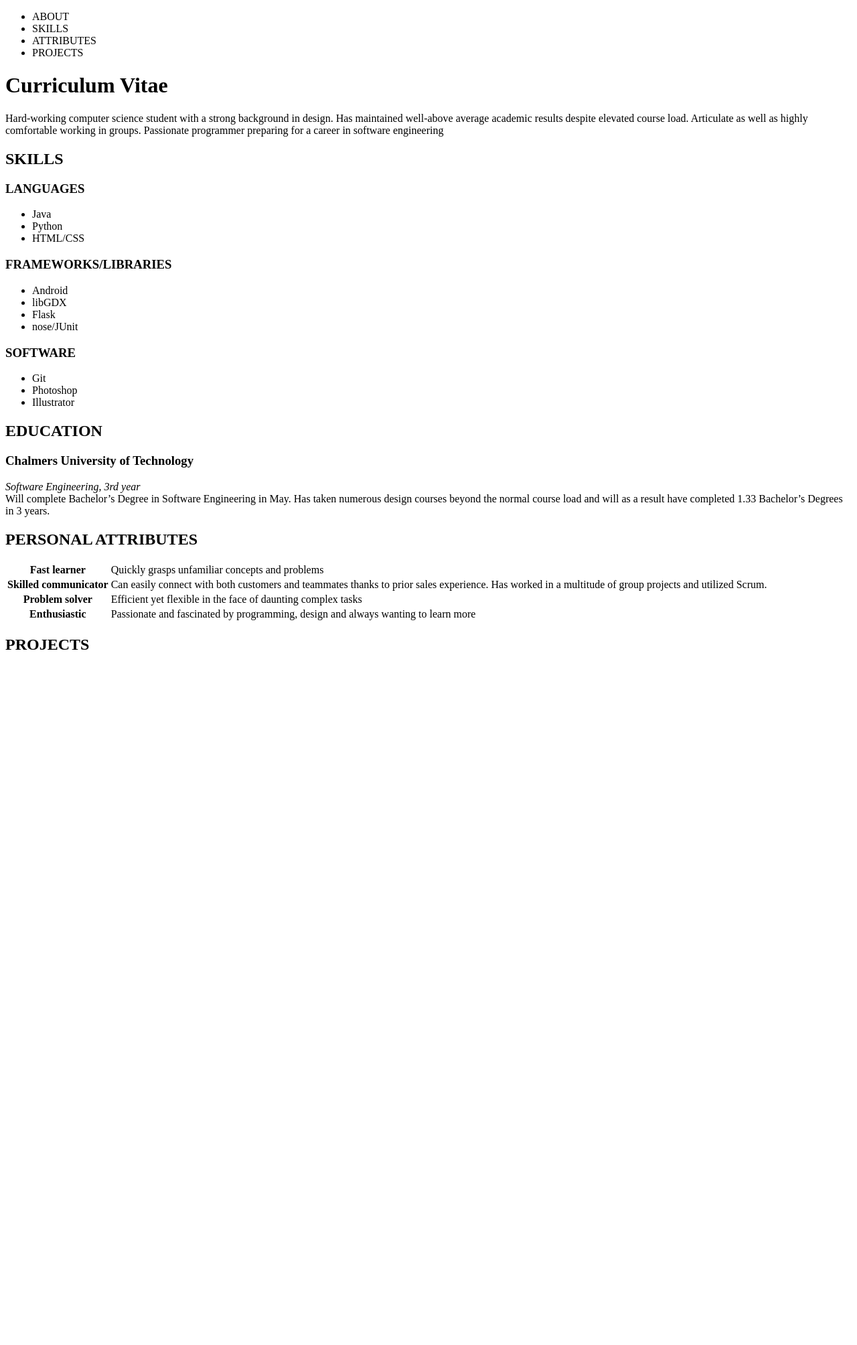
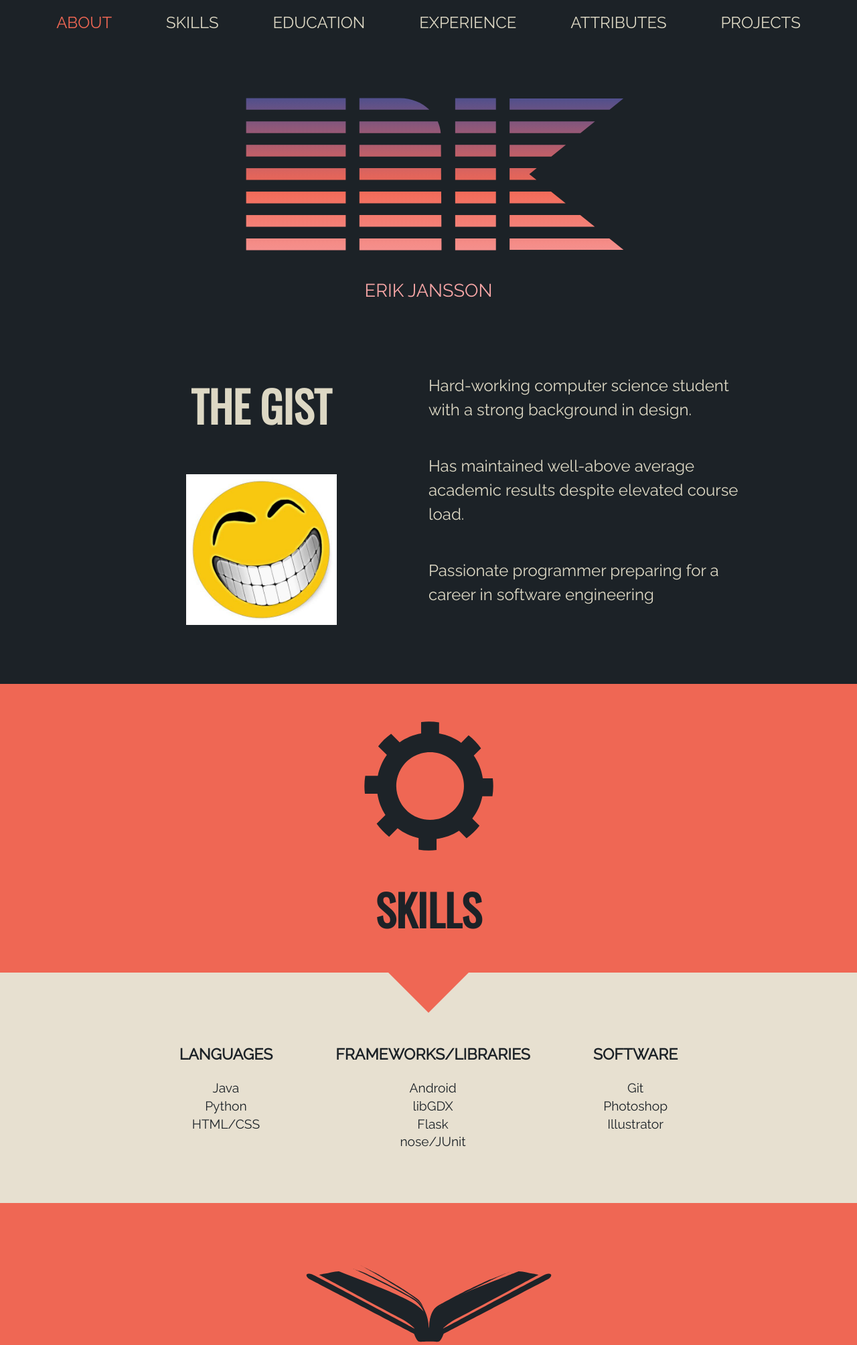
Before and after one commit to iyor/venndev, a Flask app: page /cv in a window 1280 px wide. Shown: the top 2008 px of the page at 67% size. Before the commit the page ends 970 px from the top, so only its background shows below. Run offline with Flask 2, Linux system fonts and the light colour scheme; some libraries are stand-ins or nearby versions.

Commit message:
Finished basic version of site

```diff
--- a/app/static/css/cv.css
+++ b/app/static/css/cv.css
@@ -0,0 +1,171 @@
+* {
+	margin: 0;
+	padding: 0;
+	font-family: 'Raleway', sans-serif;
+}
+nav {
+	position: fixed;
+	width: 100%;
+	height: 4em;
+	text-align: center;
+	background-color: #1C2227;
+}
+nav ul li{
+	display: inline-block;
+	text-align: center;
+	margin: 0 3%;
+	padding-top: 0.8em;
+	font-size: 150%;
+}
+nav a {
+	transition: 0.20s;
+	text-decoration: none;
+	color: #DDD8C4;
+}
+nav a.active, nav a:hover {
+    color: #EF6754;
+}
+h1 {
+	display: none;
+}
+#logo {
+	margin-bottom: -1.2em;
+	padding-top: 7em;
+}
+#name {
+	color: #F7A6A6;
+	text-align: center;
+	font-size: 170%;
+	margin-bottom: 4em;
+}
+#intro {
+	background-color: #1C2227;
+	color: #DDD8C4;
+}
+#gistContainer, .sectionbody, section img {
+	max-width: 1000px;
+	margin-left: auto;
+	margin-right: auto;
+}
+#intro #titlepic {
+	float: left;
+	width: 50%;
+}
+
+#intro #description {
+	float: right;
+	line-height: 1.5;
+	display: block;
+	width: 50%;
+}
+.aboutText {
+	font-size: 150%;
+	margin-bottom: 2em;
+}
+#aboutText3 {
+	margin-bottom: 0;
+}
+.floatClearer {
+	clear:both;
+	padding-top: 4em;
+}
+ h2 {
+	font-family: 'Oswald', sans-serif;
+	text-align: center;
+	font-size: 400%;
+	margin-bottom: 0.5em;
+}
+section img {
+	display: block;
+	padding: 1.5em;
+	background-color:
+}
+
+section {
+	background-color: #E7E0D0;
+	color: #1C2227;
+}
+
+.sectionhead {
+	background-color: #EF6754;
+	padding: 1em;
+}
+
+.sectionbody {
+	padding-bottom: 4em;
+	font-size: 120%;
+	line-height: 1.3em;
+}
+
+.arrow-down {
+ 	width: 0;
+    height: 0;
+	display: block;
+	border-left: 60px solid transparent;
+	border-right: 60px solid transparent;
+	border-top: 60px solid #EF6754;
+	margin-left: auto;
+	margin-right: auto;
+	margin-bottom: 3em;
+}
+
+#skills table {
+	margin: auto;
+}
+
+#skills table thead tr th {
+	padding: 0 2em 1em 2em;
+	font-size: 120%;
+}
+#skills table tbody tr td {
+	padding: 0 2em 0 2em;
+	text-align: center;
+}
+.sectionbody em {
+	font-size: 80%;
+}
+
+#attributes th {
+	text-align: right;
+	padding-right: 2em;
+	padding-bottom: 2em;
+	width: 30%;
+}
+#attributes td {
+	width: 50%;
+	padding-bottom: 2em;
+}
+#attributes tr {
+	margin: 20em;
+}
+.project, #githublink {
+	width: 25.5%;
+	margin:	1em;
+	padding: 1em;
+	background-color: #AFACA1;
+	border-radius: 12px;
+	transition: .25s;
+}
+.project {
+	min-height: 8.3em;
+	float: left;
+}
+.project h3 {
+	margin-bottom: 1em;
+}
+.project a , a{
+	text-decoration: none;
+	color: #1C2227;
+}
+.project:hover, .project:focus, #githublink:hover, #githublink:focus {
+	background-color: #BBBBBB;
+}
+.project:visited, #githublink a:visited {
+	text-decoration: none;
+	color: #1C2227;
+}
+#githublink {
+	margin: auto;
+	font-size: 200%;
+	text-align: center;
+}
--- /dev/null
+++ b/app/static/js/nav.js
@@ -0,0 +1,31 @@
+var sections = $('section')
+	, nav = $('nav')
+	, nav_height = nav.outerHeight();
+
+$(window).on('scroll', function () {
+	var cur_pos = $(this).scrollTop();
+
+	sections.each(function() {
+		var top = $(this).offset().top - nav_height,
+			bottom = top + $(this).outerHeight();
+
+		if (cur_pos >= top && cur_pos <= bottom) {
+			nav.find('a').removeClass('active');
+			sections.removeClass('active');
+
+			$(this).addClass('active');
+			nav.find('a[href="#'+$(this).attr('id')+'"]').addClass('active');
+		}
+	});
+});
+
+nav.find('a').on('click', function () {
+	var $el = $(this)
+		, id = $el.attr('href');
+
+	$('html, body').animate({
+		scrollTop: $(id).offset().top - nav_height + 10
+	}, 500);
+
+	return false;
+});
--- a/app/templates/cv.html
+++ b/app/templates/cv.html
@@ -1,60 +1,131 @@
-<!doctype html>
+<!DOCTYPE html>
 <html>
 	<head>
 		<title>venn - CV</title>
 		<meta charset="UTF-8" />
-		<link rel="stylesheet" href="/app/static/css/cv.css" />
+		<link rel="stylesheet" href="../static/css/cv.css" />
+		<link href="https://fonts.googleapis.com/css?family=Oswald|Raleway" rel="stylesheet" type="text/css">
 	</head>
 	<body>
 		<nav>
 			<ul>
-				<li>ABOUT</li>
-				<li>SKILLS</li>
-				<li>ATTRIBUTES</li>
-				<li>PROJECTS</li>
+				<li><a href="#intro" class="active">ABOUT</a></li>
+				<li><a href="#skills">SKILLS</a></li>
+				<li><a href="#education">EDUCATION</a></li>
+				<li><a href="#experience">EXPERIENCE</a></li>
+				<li><a href="#attributes">ATTRIBUTES</a></li>
+				<li><a href="#projects">PROJECTS</a></li>
 			</ul>
 		</nav>
 		<h1>Curriculum Vitae</h1>
-		<section id="intro">
-			Hard-working computer science student with a strong background in design. Has maintained well-above average academic results despite elevated course load. Articulate as well as highly comfortable working in groups. Passionate programmer preparing for a career in software engineering
+		<section id="intro" class="target">
+			<img src="/static/img/erik.svg" height="300" width="741" alt="Erik Logo" id="logo"/>
+			<p id="name">ERIK JANSSON</p>
+			<div id="gistContainer">
+				<aside id="titlepic"/>
+					<h2>THE GIST</h2>
+					<img src="/static/img/portrait.jpg" height="225" width="225" alt="portrait"/>
+				</aside>
+				<aside id="description">
+					<p class="aboutText" id="aboutText1">
+						Hard-working computer science student with a strong background in design.
+					</p>
+					<p class="aboutText" id="aboutText2">
+						Has maintained well-above average academic results despite elevated course load.
+					</p>
+					<p class="aboutText" id="aboutText3">
+						Passionate programmer preparing for a career in software engineering
+					</p>
+				</aside>
+			</div>
+			<div class="floatClearer"></div>
 		</section>
-		<section id="skills">
+		<section id="skills" class="target">
 			<div id="sh1" class="sectionhead">
+				<img src="/static/img/skillsIcon.svg" height="225" width="225" alt="Skills"/>
 				<h2>SKILLS</h2>
 			</div>
-			<h3>LANGUAGES</h3>
-			<ul id="languages">
-				<li>Java</li>
-				<li>Python</li>
-				<li>HTML/CSS</li>
-			</ul>
-			<h3>FRAMEWORKS/LIBRARIES</h3>
-			<ul id="fra/libs">
-				<li>Android</li>
-				<li>libGDX</li>
-				<li>Flask</li>
-				<li>nose/JUnit</li>
-			</ul>
-			<h3>SOFTWARE</h3>
-			<ul id="software">
-				<li>Git</li>
-				<li>Photoshop</li>
-				<li>Illustrator</li>
-			</ul>
+			<div class="arrow-down"></div>
+			<div id="sb1" class="sectionbody">
+				<table>
+					<thead>
+						<tr>
+							<th>LANGUAGES</th>
+							<th>FRAMEWORKS/LIBRARIES</th>
+							<th>SOFTWARE</th>
+						</tr>
+					</thead>
+					<tbody>
+						<tr>
+							<td>Java</td>
+							<td>Android</td>
+							<td>Git</td>
+						</tr>
+						<tr>
+							<td>Python</td>
+							<td>libGDX</td>
+							<td>Photoshop</td>
+						</tr>
+						<tr>
+							<td>HTML/CSS</td>
+							<td>Flask</td>
+							<td>Illustrator</td>
+						</tr>
+						<tr>
+							<td></td>
+							<td>nose/JUnit</td>
+							<td></td>
+						</tr>
+					</tbody>
+				</table>
+			</div>
 		</section>
-		<section id="education">
+		<section id="education" class="target">
 			<div id="sh2" class="sectionhead">
+				<img src="/static/img/eduIcon.svg" height="220" width="379" alt="Education"/>
 				<h2>EDUCATION</h2>
 			</div>
+			<div class="arrow-down"></div>
+			<div id="sb2" class="sectionbody">
 			<h3>Chalmers University of Technology</h3>
 			<em>Software Engineering, 3rd year</em>
 			<br>
+				<p>
 					Will complete Bachelor’s Degree in Software Engineering in May. Has taken numerous design courses beyond the normal course load and will as a result have completed 1.33 Bachelor’s Degrees in 3 years.
+				</p>
+			</div>
 		</section>
-		<section id="characteristics">
+		<section id="experience" class="target">
 			<div id="sh3" class="sectionhead">
+				<img src="/static/img/expIcon.svg" height="225" width="272" alt="Experience"/>
+				<h2>EXPERIENCE</h2>
+			</div>
+			<div class="arrow-down"></div>
+			<div id="sb3" class="sectionbody">
+				<h3>Beijer Byggmaterial</h3>
+				<em>Full-time: May 2013 - August 2014</em>
+				<br>
+				<em>Part-time: April 2011 - July 2016</em>
+				<p>
+					Worked with customers and others in sales team in a competitive environment. Handled customer-relations, order negotiations, and incoming order logistics.
+				</p>
+				<br>
+				<br>
+				<h3>Student Union Volunteer Work, Chalmers University of Technology</h3>
+				<em>March 2015 - February 2016</em>
+				<br>
+				<p>
+				Has worked in groups setting up events for new students and organizing sporting events for up to 150 people.
+				</p>
+			</div>
+		</section>
+		<section id="attributes" class="target">
+			<div id="sh4" class="sectionhead">
+				<img src="/static/img/attrIcon.svg" height="225" width="227" alt="Attributes"/>
 				<h2>PERSONAL ATTRIBUTES</h2>
 			</div>
+			<div class="arrow-down"></div>
+			<div id="sb4" class="sectionbody">
 				<table>
 					<tr>
 						<th>Fast learner</th>
@@ -73,19 +144,52 @@
 						<td>Passionate and fascinated by programming, design and always wanting to learn more</td>
 					</tr>
 				</table>
+			</div>
 		</section>
-		<section id="projects">
-			<div id="sh4" class="sectionhead">
+		<section id="projects" class="target">
+			<div id="sh5" class="sectionhead">
+				<img src="/static/img/projIcon.svg" height="225" width="227" alt="Projects"/>
 				<h2>PROJECTS</h2>
 			</div>
-			<div id="1">
+			<div class="arrow-down"></div>
+			<div id="sb5" class="sectionbody">
+
+					<a href="https://github.com/fishur/NUCLEUS">
+				<div id="project1" class="project">
+						<h3>NUCLEUS</h3>
+						<p>
+							A mobile game prototype created with the libGDX framework
+						</p>
 				</div>
-			<div id="2">
+					</a>
+				<a href="https://twitter.com/MarkovTweetson">
+					<div id="project2" class="project">
+						<h3>MARKOV TWEETSON</h3>
+						<p>
+							A twitterbot profile that generates its own tweets based on other’s tweets with the help of Markov chains
+						</p>
 					</div>
-			<div id="3">
+				</a>
+				<a href="https://github.com/drualsk/RefugeeMap">
+					<div id="project3" class="project">
+						<h3>MOMTEE</h3>
+						<p>
+							An app intended to help newly arrived refugees in Sweden integrate into society
+						</p>
+					</div>
+				</a>
+				<div class="floatClearer"></div>
+				<a href="https://github.com/iyor">
+					<div id="githublink">
+						<strong>GITHUB</strong>
+					</div>
+				</a>
 			</div>
 		</section>
 		<footer>
 		</footer>
+		<script src="https://ajax.googleapis.com/ajax/libs/jquery/1.8.3/jquery.min.js"></script>
+		<script src="http://code.jquery.com/ui/1.9.2/jquery-ui.js"></script>
+		<script src="../static/js/nav.js"></script>
 	</body>
 </html>
```
Also changed, not shown: app/templates/safecopy.html (deleted, +0 -9 lines), app/static/img/attrIcon.png (added), app/static/img/attrIcon.svg (added), app/static/img/eduIcon.png (added), app/static/img/eduIcon.svg (added), app/static/img/erik.png (added), app/static/img/erik.svg (added), app/static/img/expIcon.png (added), app/static/img/expIcon.svg (added), app/static/img/portrait.jpg (added), app/static/img/projIcon.png (added), app/static/img/projIcon.svg (added), app/static/img/skillsIcon.png (added), app/static/img/skillsIcon.svg (added), 1 other file. Lines whose indentation alone changed are shown as unchanged.
